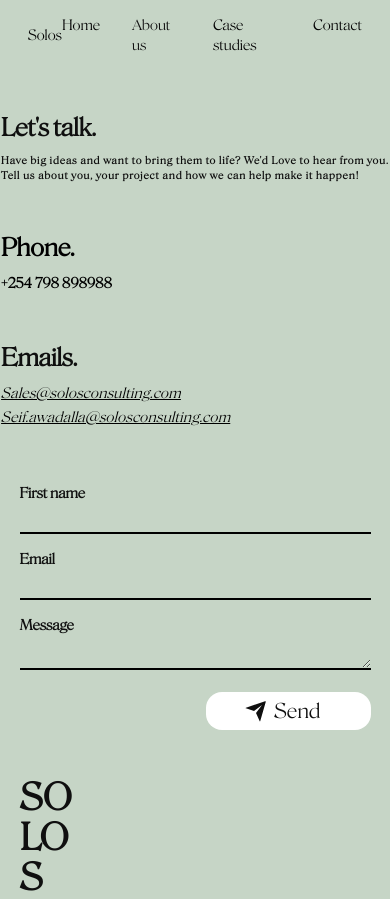
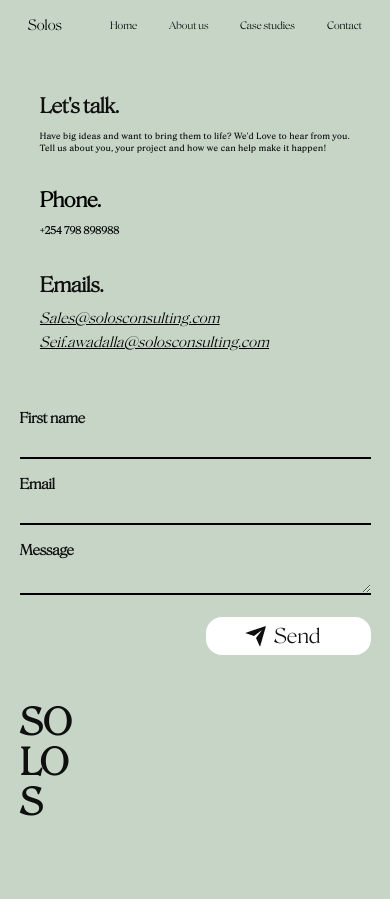
Before and after one commit to Kafrawy31/Solos-Website, a React (Create React App) app: page /contact in a window 390 px wide. After the commit the page ends 844 px from the top, so only its background shows below. Built offline with nearby package versions, Linux system fonts and the light colour scheme.

Commit message:
change sizes for smaller phones

```diff
--- a/src/components/About.js
+++ b/src/components/About.js
@@ -28,15 +28,15 @@ const Testing = () => {
           alt=""
         />
       </div>
-      <h1 className="text-6xl lg:mt-6 mt-[6rem]">About Us</h1>
+      <h1 className="lg:text-6xl lg:mt-6 mt-[2rem] text-4xl">About Us</h1>
 
       {/* Buttons for selecting sections */}
-      <div className="flex gap-4 mt-14 mb-10">
+      <div className="flex gap-4 mt-14 lg:mb-10 mb-2">
         {aboutData.map((item) => (
           <button
             key={item.id}
             onClick={() => setSelectedSection(item)}
-            className={`lg:px-8 px-5  border-2 border-white py-2 lg:text-md text-sm font-bold rounded-md transition-all ${
+            className={`lg:px-8 px-3  border-2 border-white py-2 lg:text-md text-sm font-bold rounded-md transition-all ${
               selectedSection.id === item.id
                 ? "bg-[#192C19] text-[#F0833A]"
                 : "bg-transparent"
@@ -56,13 +56,13 @@ const Testing = () => {
           {selectedSection.title}
         </h2>
         <p
-          className="text mt-2 lg:text-xl text-md text-justify"
+          className="mt-2 lg:text-xl text-sm text-justify"
           style={{ textAlign: "justify", textAlignLast: "center" }}
         >
           {selectedSection.description}
         </p>
       </div>
-      <div className="flex flex-row">
+      <div className="flex flex-row lg:mb-0 mb-6">
         <Link to={"/case-studies"}>
           <button class="learn-more lg:w-[10rem] lg:h-[2.6rem] w-[7rem] mt-12 mr-6">
             <span class="circle">
@@ -78,7 +78,7 @@ const Testing = () => {
             <span class="circle">
               <span class="icon arrow"></span>
             </span>
-            <span class="button-text italic text-[0.4rem] lg:text-xs ">
+            <span class="button-text italic text-[0.4rem] lg:text-xs">
               Get in Touch
             </span>
           </button>
--- a/src/components/Contact.js
+++ b/src/components/Contact.js
@@ -5,25 +5,29 @@ const Contact = () => {
   return (
     <div className="flex lg:flex-row flex-col mt-10 w-screen h-full lg:justify-evenly items-center">
       <div className="flex flex-col">
-        <p className="font-extrabold lg:text-3xl text-2xl mb-2.5 ">
+        <p className="font-extrabold lg:text-3xl text-xl mb-2.5 ">
           Let's talk.
         </p>
-        <p className="font-semibold lg:text-xs text-[10px] tracking-widest ">
+        <p className="font-semibold lg:text-xs text-[8px] tracking-widest ">
           Have big ideas and want to bring them to life? We'd Love to hear from
           you.
           <br /> Tell us about you, your project and how we can help make it
           happen!
         </p>
 
-        <div className="mt-12">
-          <p className="text-black text-2xl font-bold mb-2.5">Phone.</p>
-          <p className="text-black text-sm font-bold tracking-wide ">
+        <div className="lg:mt-12 mt-8">
+          <p className="text-black lg:text-2xl text-xl font-bold mb-2.5">
+            Phone.
+          </p>
+          <p className="text-black text-[10px] font-bold tracking-wide ">
             +254 798 898988
           </p>
         </div>
 
         <div className="lg:mb-0 mb-4">
-          <p className="font-extrabold text-2xl mb-2.5 mt-12 ">Emails.</p>
+          <p className="font-extrabold lg:text-2xl text-xl mb-2.5 lg:mt-12 mt-8 ">
+            Emails.
+          </p>
           <p className="text-black text-sm tracking-wide mb-1 italic underline">
             Sales@solosconsulting.com
           </p>
--- a/src/components/NavBar.js
+++ b/src/components/NavBar.js
@@ -17,25 +17,25 @@ const NavBar = () => {
         {/* Navigation Links */}
         <div className="flex space-x-8">
           <Link
-            className="lg:text-md text-sm text-black hover:scale-125 transition-transform will-change-transform duration-300 transform-gpu"
+            className="lg:text-md text-[10px] text-black hover:scale-125 transition-transform will-change-transform duration-300 transform-gpu"
             to="/home"
           >
             Home
           </Link>
           <Link
-            className="lg:text-md text-sm texct-black hover:scale-125 transition-transform will-change-transform duration-300"
+            className="lg:text-md text-[10px] texct-black hover:scale-125 transition-transform will-change-transform duration-300"
             to="/about"
           >
             About us
           </Link>
           <Link
-            className="lg:text-md text-sm text-black hover:scale-125 transition-transform will-change-transform duration-300"
+            className="lg:text-md text-[10px] text-black hover:scale-125 transition-transform will-change-transform duration-300"
             to="/case-studies"
           >
             Case studies
           </Link>
           <Link
-            className="lg:text-md text-sm text-black hover:scale-125 transition-transform will-change-transform duration-300"
+            className="lg:text-md text-[10px] text-black hover:scale-125 transition-transform will-change-transform duration-300"
             to="/contact"
           >
             Contact
```
